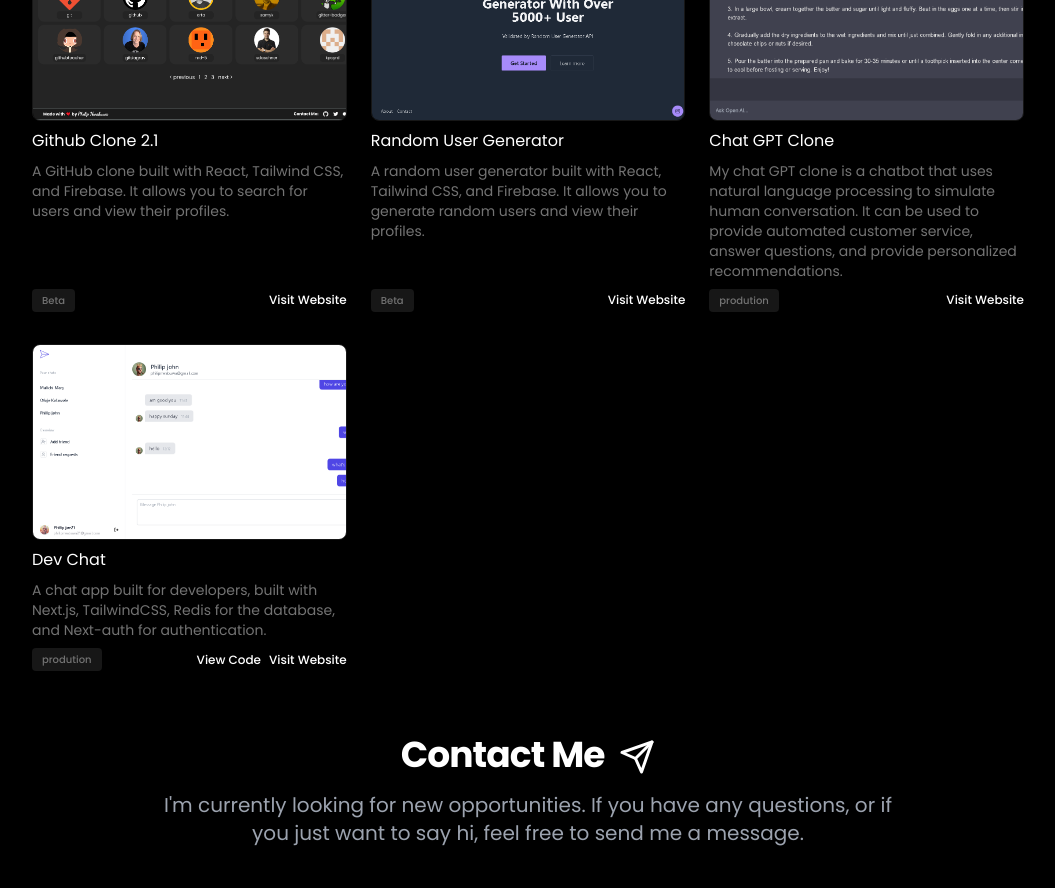
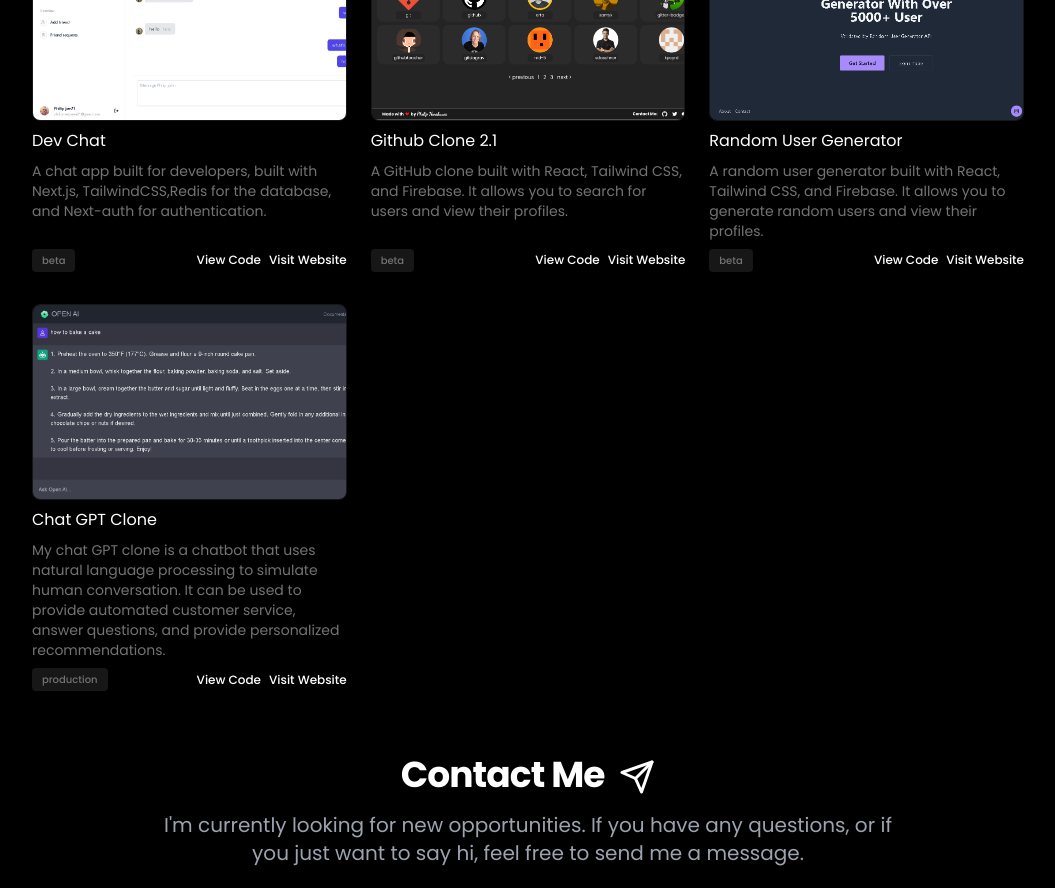
Before and after one commit to Philip-Nwabuwa/Ts-Portfolio, a React (Vite) app: page / in a window 1280 px wide. Shown: the part 880-1768 px from the top of the page, without its empty margins (112-1167 px from the left). Built offline with nearby package versions, Linux system fonts and the light colour scheme.

Commit message:
Optimized project list

```diff
--- a/src/components/projects.tsx
+++ b/src/components/projects.tsx
@@ -2,7 +2,50 @@
 import IMG2 from "../assets/random-user-24.png";
 import IMG3 from "../assets/OpenAI.png";
 import IMG4 from "../assets/dev-chat-24.png";
+
 const projects = () => {
+  const projectList = [
+    {
+      id: 1,
+      name: "Dev Chat",
+      image: IMG4,
+      meta: "beta",
+      WebsiteLink: "https://dev-chat-24.vercel.app",
+      githubLink: "https://github.com/Philip-Nwabuwa/DEV-Chat",
+      description:
+        "A chat app built for developers, built with Next.js, TailwindCSS,Redis for the database, and Next-auth for authentication.",
+    },
+    {
+      id: 2,
+      name: "Github Clone 2.1",
+      image: IMG,
+      meta: "beta",
+      WebsiteLink: "https://github-clone-24.web.app",
+      githubLink: "https://github.com/Philip-Nwabuwa/Alt-School-Exam-Project",
+      description:
+        "A GitHub clone built with React, Tailwind CSS, and Firebase. It allows you to search for users and view their profiles.",
+    },
+    {
+      id: 3,
+      name: "Random User Generator",
+      image: IMG2,
+      meta: "beta",
+      WebsiteLink: "https://random-user-24.web.app",
+      githubLink: "https://github.com/Philip-Nwabuwa/User-Generator",
+      description:
+        "A random user generator built with React, Tailwind CSS, and Firebase. It allows you to generate random users and view their profiles.",
+    },
+    {
+      id: 4,
+      name: "Chat GPT Clone",
+      image: IMG3,
+      meta: "production",
+      WebsiteLink: "https://open-ai-clone-philip-nwabuwa.vercel.app/",
+      githubLink: "https://github.com/Philip-Nwabuwa/Open_AI_Clone",
+      description:
+        "My chat GPT clone is a chatbot that uses natural language processing to simulate human conversation. It can be used to provide automated customer service, answer questions, and provide personalized recommendations.",
+    },
+  ];
   return (
     <section className="mt-8">
       <h2 className="text-2xl font-bold mb-1">Projects</h2>
@@ -12,126 +55,34 @@
         things I build on my GitHub page.
       </p>
       <div className="grid grid-cols-1 sm:grid-cols-2 lg:grid-cols-3 gap-x-6 gap-y-8 mt-5">
+        {projectList.map((option) => {
+          return (
             <div className="flex flex-col gap-2">
               <div className="relative w-full border border-neutral-900 aspect-[1.6] overflow-hidden rounded-lg cursor-pointer">
                 <img
-              src={IMG}
+                  src={option.image}
                   className="w-full h-full hover:scale-125 object-cover object-left transition-all"
                   alt=""
                 />
               </div>
-          <h3>Github Clone 2.1</h3>
-          <p className="text-sm text-[#737373]">
-            A GitHub clone built with React, Tailwind CSS, and Firebase. It
-            allows you to search for users and view their profiles.
-          </p>
+              <h3>{option.name}</h3>
+              <p className="text-sm text-[#737373]">{option.description}</p>
               <div className="flex items-center justify-between mt-auto">
                 <div className="w-max bg-neutral-900 text-neutral-500 text-[10px] font-medium px-2.5 py-1 rounded drop-shadow-md">
-              Beta
-            </div>
-            <a
-              href="https://github-clone-24.web.app"
-              target="_blank"
-              className="block w-max text-xs font-medium"
-            >
-              Visit Website
-            </a>
-          </div>
-        </div>
-
-        <div className="flex flex-col gap-2">
-          <div className="relative w-full border border-neutral-900 aspect-[1.6] overflow-hidden rounded-lg cursor-pointer">
-            <img
-              src={IMG2}
-              className="w-full h-full hover:scale-125 object-cover object-left transition-all"
-              alt=""
-            />
-          </div>
-          <h3>Random User Generator</h3>
-          <p className="text-sm text-[#737373]">
-            A random user generator built with React, Tailwind CSS, and
-            Firebase. It allows you to generate random users and view their
-            profiles.
-          </p>
-          <div className="flex items-center justify-between mt-auto">
-            <div className="w-max bg-neutral-900 text-neutral-500 text-[10px] font-medium px-2.5 py-1 rounded drop-shadow-md">
-              Beta
-            </div>
-            <a
-              href="https://random-user-24.web.app"
-              target="_blank"
-              className="block w-max text-xs font-medium"
-            >
-              Visit Website
-            </a>
-          </div>
-        </div>
-
-        <div className="flex flex-col gap-2">
-          <div className="relative w-full border border-neutral-900 aspect-[1.6] overflow-hidden rounded-lg cursor-pointer">
-            <img
-              src={IMG3}
-              className="w-full h-full hover:scale-125 object-cover object-left transition-all"
-              alt=""
-            />
-          </div>
-          <h3>Chat GPT Clone</h3>
-          <p className="text-sm text-[#737373]">
-            My chat GPT clone is a chatbot that uses natural language processing
-            to simulate human conversation. It can be used to provide automated
-            customer service, answer questions, and provide personalized
-            recommendations.
-          </p>
-          <div className="flex items-center justify-between mt-auto">
-            <div className="w-max bg-neutral-900 text-neutral-500 text-[10px] font-medium px-2.5 py-1 rounded drop-shadow-md">
-              prodution
-            </div>
-            <a
-              href="https://open-ai-clone-philip-nwabuwa.vercel.app/"
-              target="_blank"
-              className="block w-max text-xs font-medium"
-            >
-              Visit Website
-            </a>
-          </div>
-        </div>
-
-
-{/* Dev Chat */}
-        <div className="flex flex-col gap-2">
-          <div className="relative w-full border border-neutral-900 aspect-[1.6] overflow-hidden rounded-lg cursor-pointer">
-            <img
-              src={IMG4}
-              className="w-full h-full hover:scale-125 object-cover object-left transition-all"
-              alt=""
-            />
-          </div>
-          <h3>Dev Chat</h3>
-          <p className="text-sm text-[#737373]">
-            A chat app built for developers, built with Next.js, TailwindCSS,
-            Redis for the database, and Next-auth for authentication.
-          </p>
-          <div className="flex items-center justify-between mt-auto">
-            <div className="w-max bg-neutral-900 text-neutral-500 text-[10px] font-medium px-2.5 py-1 rounded drop-shadow-md">
-              prodution
+                  {option.meta}
                 </div>
                 <div className="block w-max text-xs font-medium">
-              <a
-                href="https://github.com/Philip-Nwabuwa/DEV-Chat"
-                target="_blank"
-              >
+                  <a href={option.githubLink} target="_blank">
                     View Code
                   </a>
-              <a
-                href="https://dev-chat-24.vercel.app"
-                target="_blank"
-                className="pl-2"
-              >
+                  <a href={option.WebsiteLink} target="_blank" className="pl-2">
                     Visit Website
                   </a>
                 </div>
               </div>
             </div>
+          );
+        })}
       </div>
     </section>
   );
```
Lines whose indentation alone changed are shown as unchanged.
